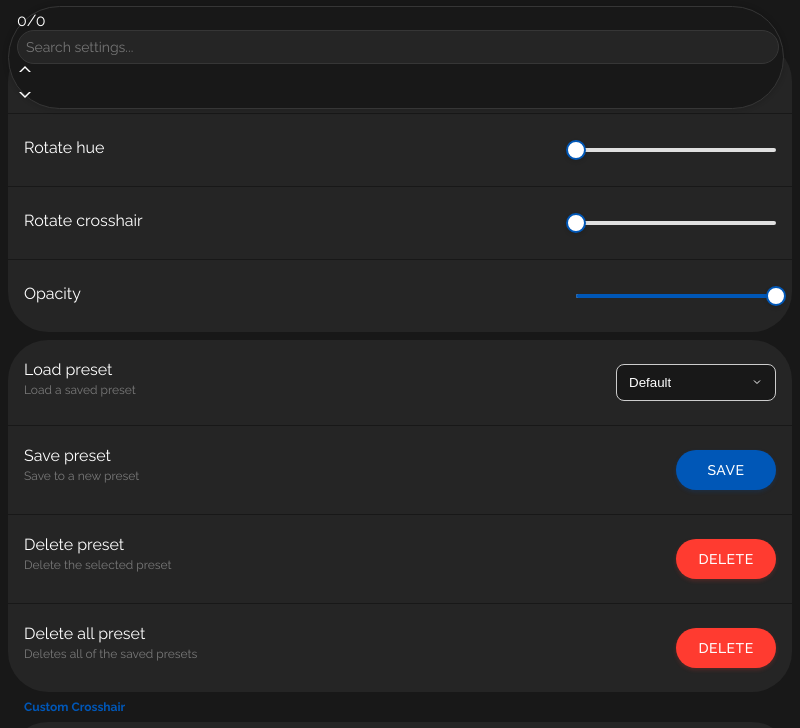
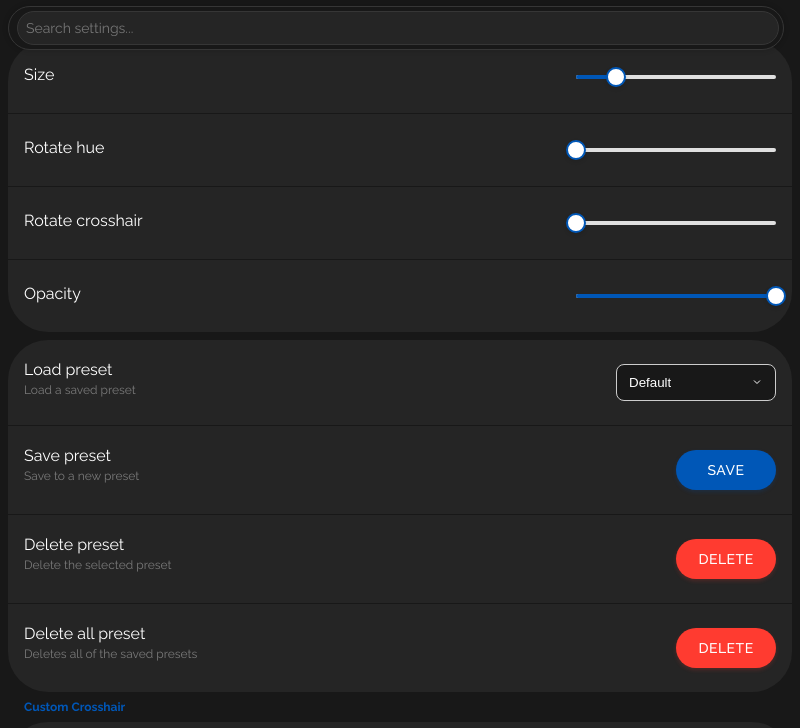
Before and after one commit to seeb1337/crosshair-y-movable, an Electron app: page public/settings.html in a window 800 px wide. Shown: the part 72-800 px from the top of the page. Drawn offline with Linux system fonts and the light colour scheme.

Commit message:
Style navigation bar

```diff
--- a/public/style/style.scss
+++ b/public/style/style.scss
@@ -12,6 +12,7 @@
     --primary-opposite: #e0e0e0;
 
     --accent-primary: #0057b7;
+    --accent-primary-dark: #05203f;
     --accent-secondary: #ff7eb6;
     --hover-state: rgba(106, 140, 255, 0.1);
 }
@@ -246,21 +247,79 @@ body {
     .navigation-input {
         flex: 1;
         position: relative;
-
-        input {
         width: 100%;
-            padding: var(--default-px);
         border: 1px solid var(--line-color);
         border-radius: 999px;
         background-color: var(--secondary-color);
         color: var(--icon);
         font-size: 14px;
         box-sizing: border-box;
+        display: flex;
+        align-items: stretch;
+        overflow: hidden;
         transition: border-color 200ms;
 
-            &:focus {
-                outline: none;
-                border-color: var(--accent-primary);
+        .items-found {
+            border-right: 1px solid var(--line-color);
+            display: flex;
+            align-items: center;
+            justify-content: center;
+            padding: 0 var(--default-px);
+
+            &:not(.items-are-found) {
+                min-width: 0;
+                width: 0;
+                padding: 0;
+                border: none;
+                overflow: hidden;
+            }
+        }
+
+        #search-input {
+            all: unset;
+            flex: 1;
+            padding: 0 var(--default-px);
+        }
+
+        .navigation-buttons {
+            border-left: 1px solid var(--line-color);
+            display: flex;
+            flex-direction: column;
+            padding: 0 var(--default-px);
+            flex-basis: 0;
+            transition: flex-basis 200ms;
+
+            .nav-button {
+                flex: 1;
+                border-radius: 50%;
+                width: 16px;
+                height: 18px;
+                position: relative;
+                display: flex;
+                justify-content: center;
+                align-items: center;
+                transition: 200ms;
+                transition-property: background, opacity;
+
+                &:hover {
+                    background-color: var(--accent-primary);
+                }
+
+                &:active {
+                    opacity: 0.7;
+                }
+
+                svg {
+                    scale: 0.8;
+                }
+            }
+
+            &:not(.items-are-found) {
+                min-width: 0;
+                width: 0;
+                padding: 0;
+                border: none;
+                overflow: hidden;
             }
         }
     }
@@ -268,6 +327,7 @@ body {
 
 .group-title {
     margin-left: calc(var(--default-px) * 2);
+    margin-bottom: 0;
     font-size: calc(var(--default-px) * 1.5);
     font-weight: bold;
     color: var(--accent-primary);
@@ -324,6 +384,10 @@ body {
                     scale: .9;
                 }
             }
+        }
+
+        &.item-found {
+            background-color: var(--accent-primary-dark);
         }
     }
 }
```
Also changed, not shown: public/style/style.css, 1 other file. Lines whose indentation alone changed are shown as unchanged.
